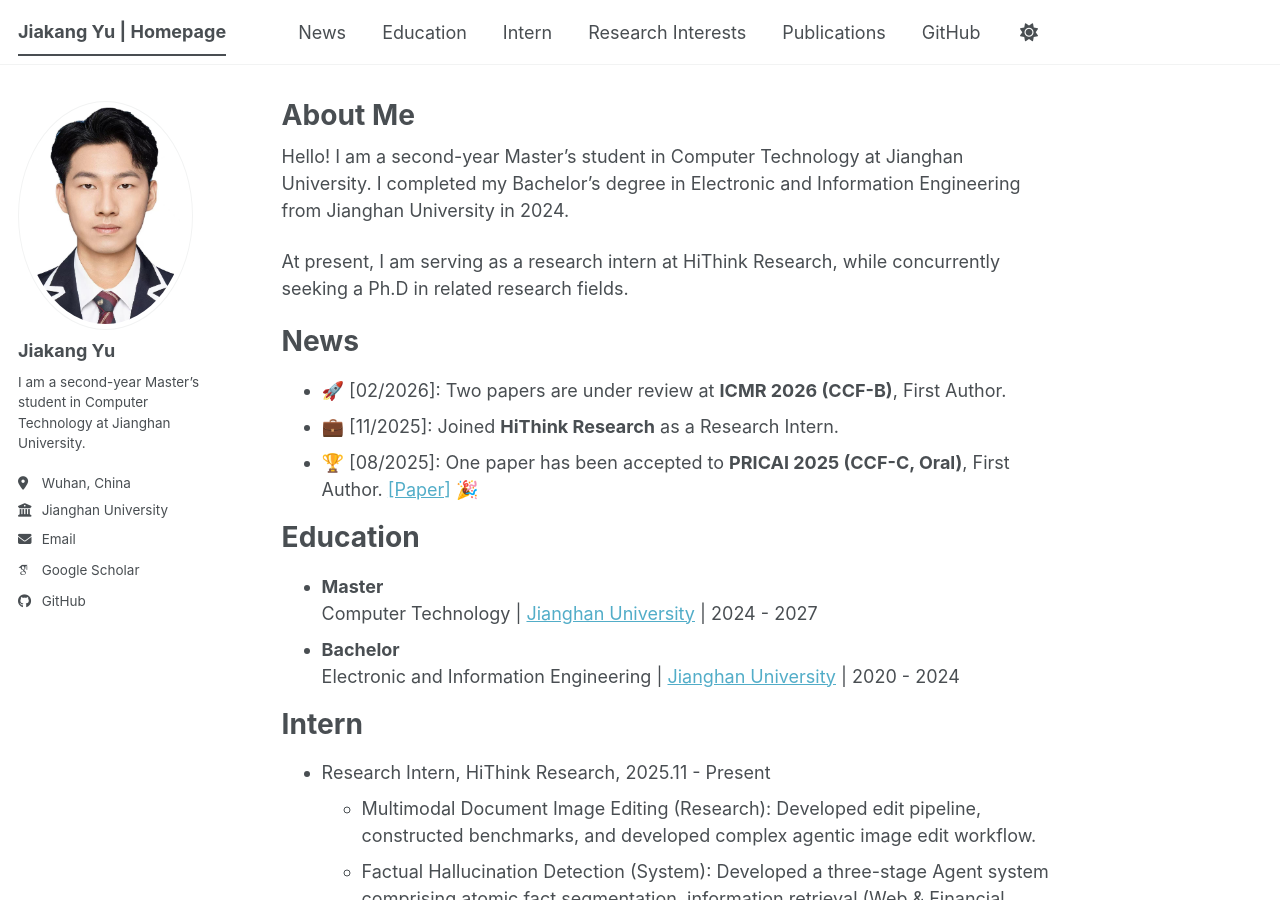
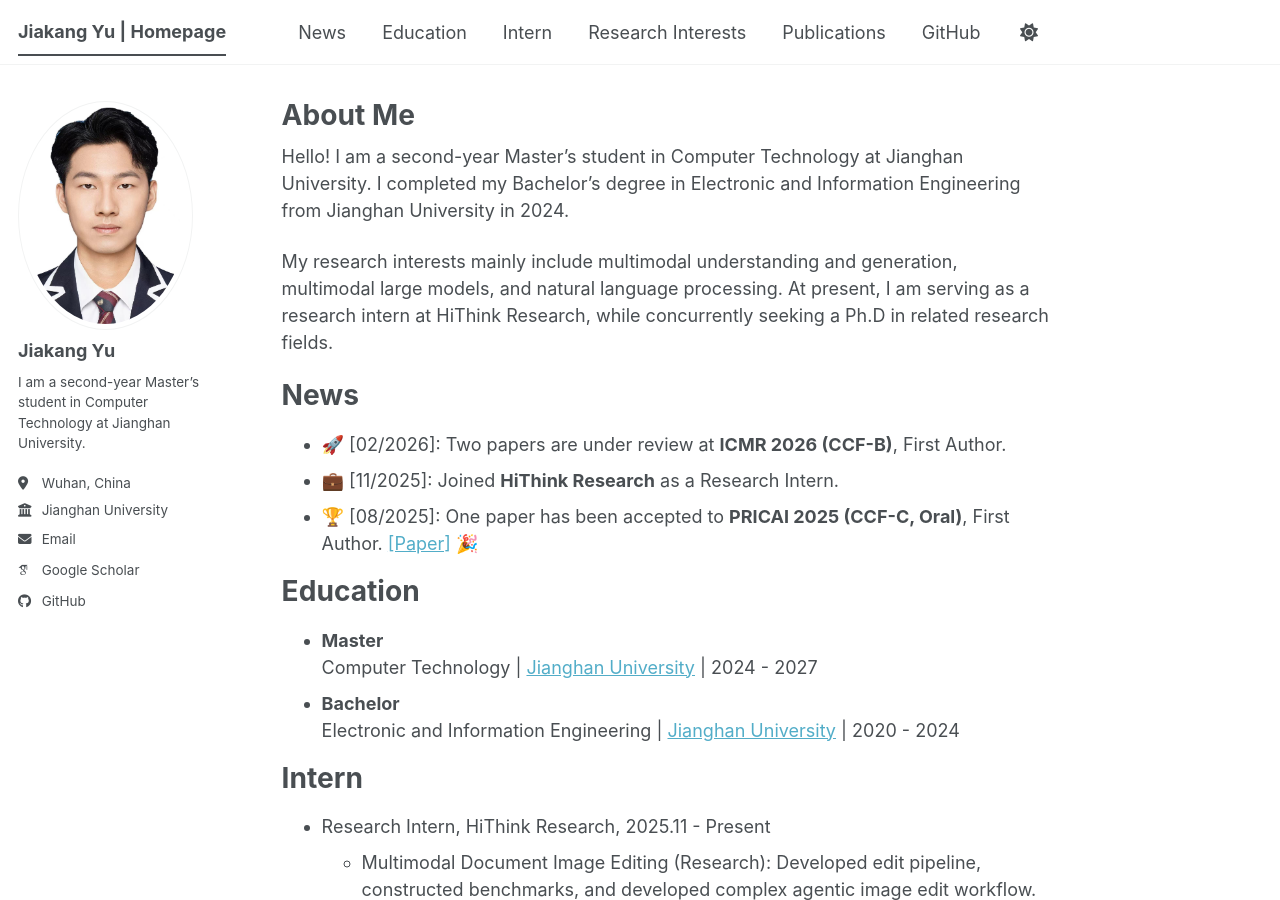
Before and after one commit to kaka-yjk/kaka-yjk.github.io, a Jekyll site: the page built from _pages/about.md, in a window 1280 px wide and 900 px high. Built offline with Jekyll 4.4.1, drawn with Linux system fonts in a browser that asks for light colours; some web fonts are replaced; a script bundle is joined from its source files by our own code; library files that are not in the unit come from our copies.

Commit message:
Refine homepage intro with research interests summary

```diff
--- a/_pages/about.md
+++ b/_pages/about.md
@@ -10,7 +10,7 @@ redirect_from:
 
 Hello! I am a second-year Master's student in Computer Technology at Jianghan University. I completed my Bachelor's degree in Electronic and Information Engineering from Jianghan University in 2024.
 
-At present, I am serving as a research intern at HiThink Research, while concurrently seeking a Ph.D in related research fields.
+My research interests mainly include multimodal understanding and generation, multimodal large models, and natural language processing. At present, I am serving as a research intern at HiThink Research, while concurrently seeking a Ph.D in related research fields.
 
 <h1 id="news">News</h1>
 * 🚀 [02/2026]: Two papers are under review at **ICMR 2026 (CCF-B)**, First Author.
```
